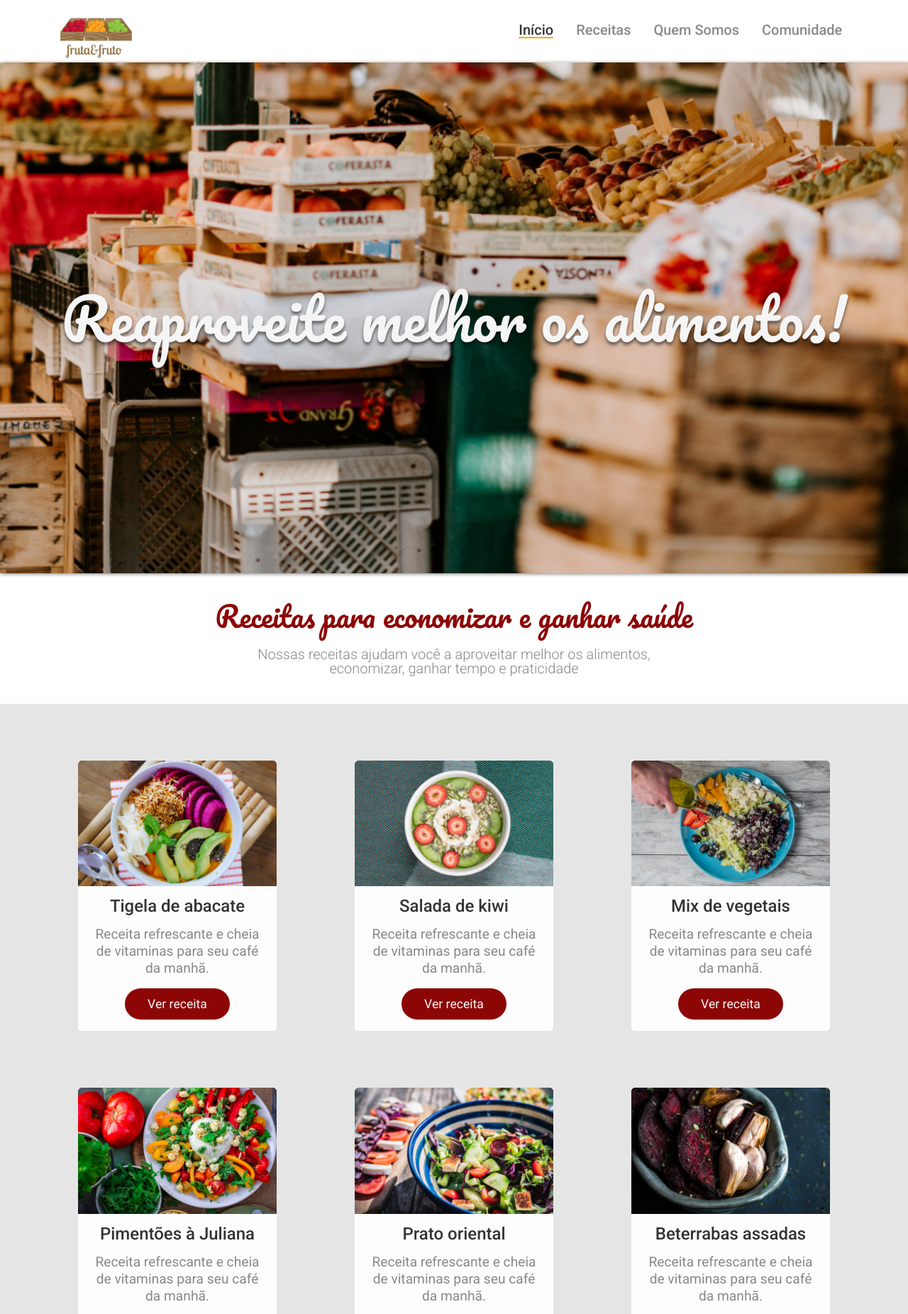
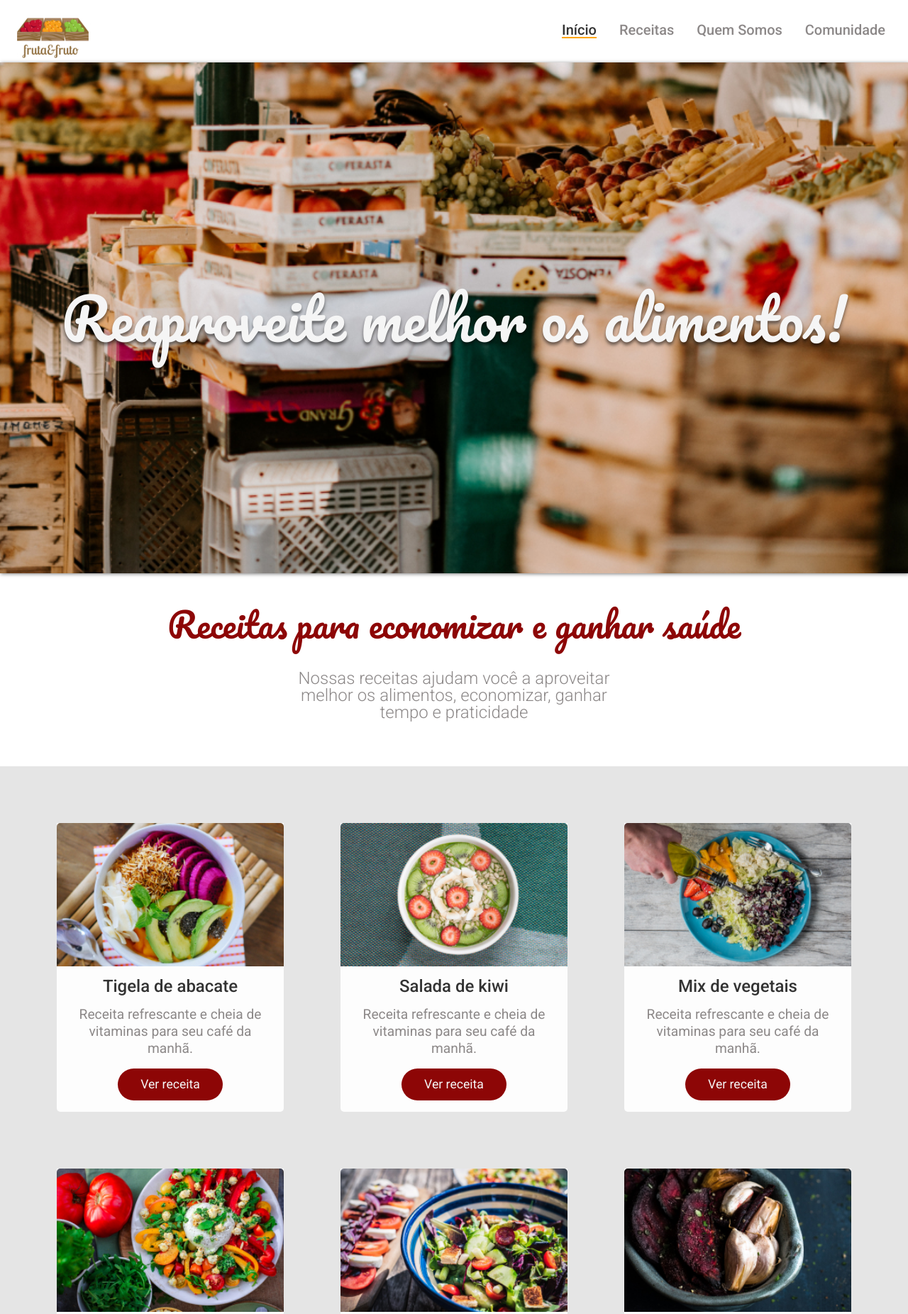
Before and after one commit to Rafalesson/frutas_e_frutos, a plain HTML site: page index.html in a window 1280 px wide. Shown: the top 1852 px of the page at 71% size. Drawn offline with nearby package versions, Linux system fonts and the light colour scheme.

Commit message:
finalização da versão responsiva

```diff
--- a/assets/css/banner/banner.css
+++ b/assets/css/banner/banner.css
@@ -7,8 +7,6 @@
     background-repeat: no-repeat;
     background-size: cover;
     background-position: center;
-    width: 100%;
-    height: calc(100vh - 5rem);
     box-shadow: 1px 1px 5px rgba(0, 0, 0, 0.5);;
 }
 
@@ -16,7 +14,6 @@
     font-family: Pacifico, cursive;
     color: var(--branco_titulo);
     width: 100%;
-    font-size: 5rem;
     position: absolute;
     left: 50%;
     top: 50%;
@@ -24,3 +21,25 @@
     text-align: center;
     transform: translate(-50%, -50%);
 }
+
+@media screen and (min-width: 0){
+    .banner__titulo{
+        font-size: 3rem;
+        text-align: center;
+    }
+
+    .banner__img{
+        height: calc(100vh - 9rem);
+        width: 100%;
+    }
+}
+
+@media screen and (min-width: 768px){
+    .banner__titulo{
+        font-size: 5rem;
+    }
+
+    .banner__img{
+        height: calc(100vh - 5rem);
+    }
+}
--- a/assets/css/cabecalho/cabecalho.css
+++ b/assets/css/cabecalho/cabecalho.css
@@ -1,9 +1,7 @@
 .cabecalho{
     display: flex;
-    justify-content: space-between;
     width: 100%;
     background-color: #ffffff;
-    padding-top: 1rem;
 }
 
 .cabecalho__logo{
@@ -13,11 +11,10 @@
 .cabecalho__menu-lista{
     display: flex;
     flex-wrap: wrap;
-    justify-content: space-evenly;
+    justify-content: space-between;
 }
 
 .cabecalho__menu-item{
-    margin: 1rem;
     border-bottom: 2px solid transparent;
     color: var(--cinza_claro);
     font-size: 1.25rem;
@@ -32,3 +29,46 @@
     color: var(--cinza_ativo);
     border-bottom: 2px solid var(--cabecalho_hover);
 }
+
+
+@media screen and (min-width: 0){
+    .cabecalho{
+        justify-content: center;
+        padding: 0 1rem;
+        width: 100%;
+    }
+
+    .cabecalho__logo{
+        display: none;
+    }
+
+    .cabecalho__menu-lista{
+        width: 100%;
+    }
+
+    .cabecalho__menu-item{
+        margin: 1.5rem;
+        width: 25%;
+        text-align: center;
+    }
+}
+
+@media screen and (min-width: 768px){
+    .cabecalho{
+        justify-content: space-between;
+        padding-top: 1rem;
+    }
+
+    .cabecalho__logo{
+        display: block;
+    }
+
+    .cabecalho__menu-lista{
+        width: auto;
+    }
+
+    .cabecalho__menu-item{
+        width: auto;
+        margin: 1rem;
+    }
+}
--- a/assets/css/pessoa/pessoa.css
+++ b/assets/css/pessoa/pessoa.css
@@ -1,30 +1,27 @@
-.pessoas{
+.pessoas {
   display: flex;
   justify-content: space-around;
   padding-top: 3rem;
-
 }
-.pessoa{
+.pessoa {
   display: flex;
   flex-direction: column;
 }
 
-.pessoa__nome{
+.pessoa__nome {
   margin: 1rem 0;
   font-family: Pacifico, cursive;
   color: var(--vermelho_vinho);
   font-size: 2rem;
 }
 
-.pessoa__funcao{
+.pessoa__funcao {
   text-transform: lowercase;
   color: var(--cinza_claro);
   font-size: 1.2rem;
 }
 
-.pessoa__imagem{
-    width: 300px;
-    height: 300px;
+.pessoa__imagem {
   margin: 0 auto;
   border-radius: 50%;
   background-repeat: no-repeat;
@@ -32,14 +29,44 @@
   background-position: center;
 }
 
-.pessoa__imagem--roberta{
+.pessoa__imagem--roberta {
   background-image: url(../../img/pessoas/roberta.jpg);
 }
 
-.pessoa__imagem--marcela{
+.pessoa__imagem--marcela {
   background-image: url(../../img/pessoas/marcela.jpg);
 }
 
-.pessoa__imagem--andreia{
+.pessoa__imagem--andreia {
   background-image: url(../../img/pessoas/andreia.jpg);
 }
+
+@media screen and (min-width: 0) {
+  .pessoas {
+    flex-direction: column;
+  }
+
+  .pessoa {
+    margin-bottom: 3rem;
+  }
+
+  .pessoa__imagem {
+    width: 200px;
+    height: 200px;
+  }
+}
+
+@media screen and (min-width: 768px) {
+  .pessoas {
+    flex-direction: row;
+  }
+
+  .pessoa {
+    margin-bottom: 0;
+  }
+
+  .pessoa__imagem {
+    width: 300px;
+    height: 300px;
+  }
+}
--- a/assets/css/receitas/receitas.css
+++ b/assets/css/receitas/receitas.css
@@ -2,17 +2,13 @@
     background-color: var(--branco_bg_receitas);
     display: flex;
     flex-wrap: wrap;
-    padding: 5rem 0 0 5rem;
-    justify-content: space-evenly;
 }
 
 .receita{
     background-color: var(--branco_bg_receita);
     display: flex;
     flex-direction: column;
-    margin-right: 5rem;
     margin-bottom: 5rem;
-    width: calc(30% - 5rem);
     border-radius: 0 0 5px 5px;
 }
 
@@ -58,3 +54,29 @@
     text-shadow: 0 4px 10px rgba(0, 0, 0, 0.25);
     cursor: pointer;
 }
+
+
+@media screen and (min-width: 0) {
+    .receitas{
+        flex-direction: column;
+        padding: 0 2rem;
+        align-items: center;
+    }
+
+    .receita{
+        width: calc(100% - 3rem);
+    }
+}
+
+@media screen and (min-width: 768px) {
+    .receitas{
+        flex-direction: row;
+        justify-content: space-evenly;
+        padding: 5rem 0 0 5rem;
+    }
+
+    .receita{
+        width: calc(33.33% - 5rem);
+        margin-right: 5rem;
+    }
+}
--- a/assets/css/rodape/rodape.css
+++ b/assets/css/rodape/rodape.css
@@ -1,7 +1,13 @@
 .rodape{
     background-color: var(--cinza_ativo);
+    color: var(--cinza_claro);
+    padding: 1.75rem 5rem;
+    text-align: center;
+    text-transform: lowercase;
+    font-size: .9rem;
+    font-weight: 300;
+}
+
+.rodape:hover{
     color: var(--branco_titulo);
-    padding: 1.75rem 5rem;
-    text-align: right;
-    text-transform: lowercase;
 }
--- a/assets/css/sobre/sobre.css
+++ b/assets/css/sobre/sobre.css
@@ -1,19 +1,47 @@
-.sobre{
-    text-align: center;
-    padding: 2.5rem;
+.sobre {
+  text-align: center;
 }
 
-.sobre__titulo{
-    color: var(--vermelho_vinho);
-    font-size: 2.5rem;
-    margin-bottom: 1.5rem;
-    font-family: Pacifico, cursive;
+.sobre__titulo {
+  color: var(--vermelho_vinho);
+  margin-bottom: 1.5rem;
+  font-family: Pacifico, cursive;
 }
 
-.sobre__texto{
+.sobre__texto {
+  font-size: 1.25rem;
+  color: var(--cinza_claro);
+  font-weight: 300;
+}
+
+@media screen and (min-width: 0) {
+  .sobre {
+    padding: 3rem 1.5rem;
+  }
+
+  .sobre__titulo {
+    font-size: 2rem;
+  }
+
+  .sobre__texto {
+    width: 100%;
+    padding: 1rem 3rem;
     font-size: 1.25rem;
-    color: var(--cinza_claro);
+  }
+}
+
+@media screen and (min-width: 768px) {
+  .sobre {
+    padding: 3rem;
+  }
+
+  .sobre__titulo {
+    font-size: 3rem;
+  }
+
+  .sobre__texto {
     width: 50%;
     margin: 0 auto;
-    font-weight: 300;
+    font-size: 1.5rem;
+  }
 }
--- a/index.html
+++ b/index.html
@@ -42,7 +42,7 @@
             <a href="#receitas" class="cabecalho__menu-link"> Receitas </a>
           </li>
           <li class="cabecalho__menu-item">
-            <a href="#" class="cabecalho__menu-link"> Quem Somos </a>
+            <a href="#quemSomos" class="cabecalho__menu-link"> Quem Somos </a>
           </li>
           <li class="cabecalho__menu-item">
             <a href="#" class="cabecalho__menu-link"> Comunidade </a>
@@ -155,7 +155,7 @@
     </section>
     <!-- Fim da seção receitas -->
 
-    <section class="quem-somos">
+    <section class="quem-somos" id="quemSomos">
       <h3 class="quem-somos__titulo">Quem somos</h3>
       <p class="quem-somos__descricao">
         Conheça a comunidade por trás da iniciativa
@@ -181,7 +181,7 @@
     <!-- Fim da seção quem somos -->
 
     <footer class="rodape">
-      Contato: frutaefruto@email.com
+      frutaefruto@email.com
     </footer>
   </body>
 </html>
```
Lines whose indentation alone changed are shown as unchanged.
